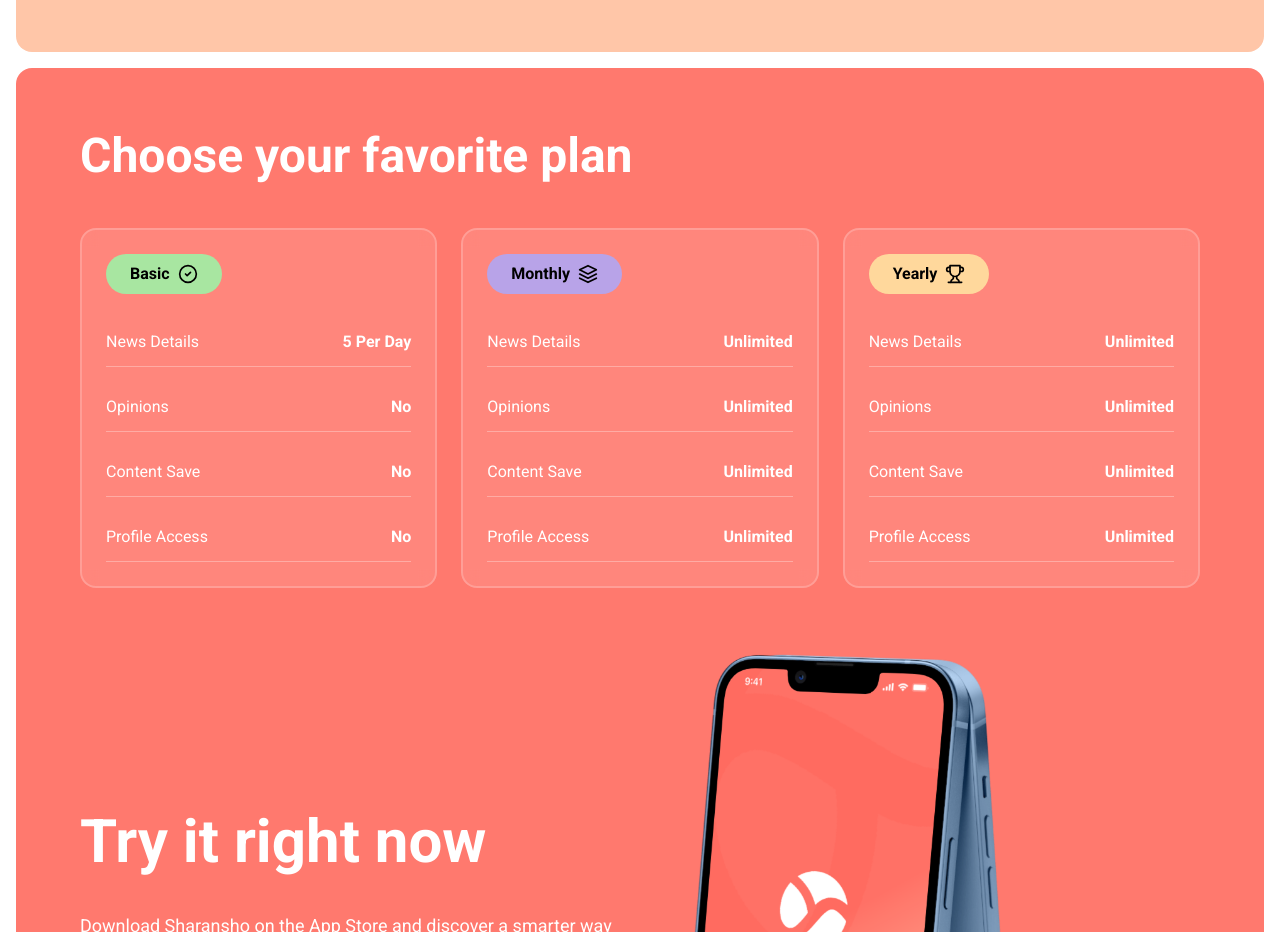
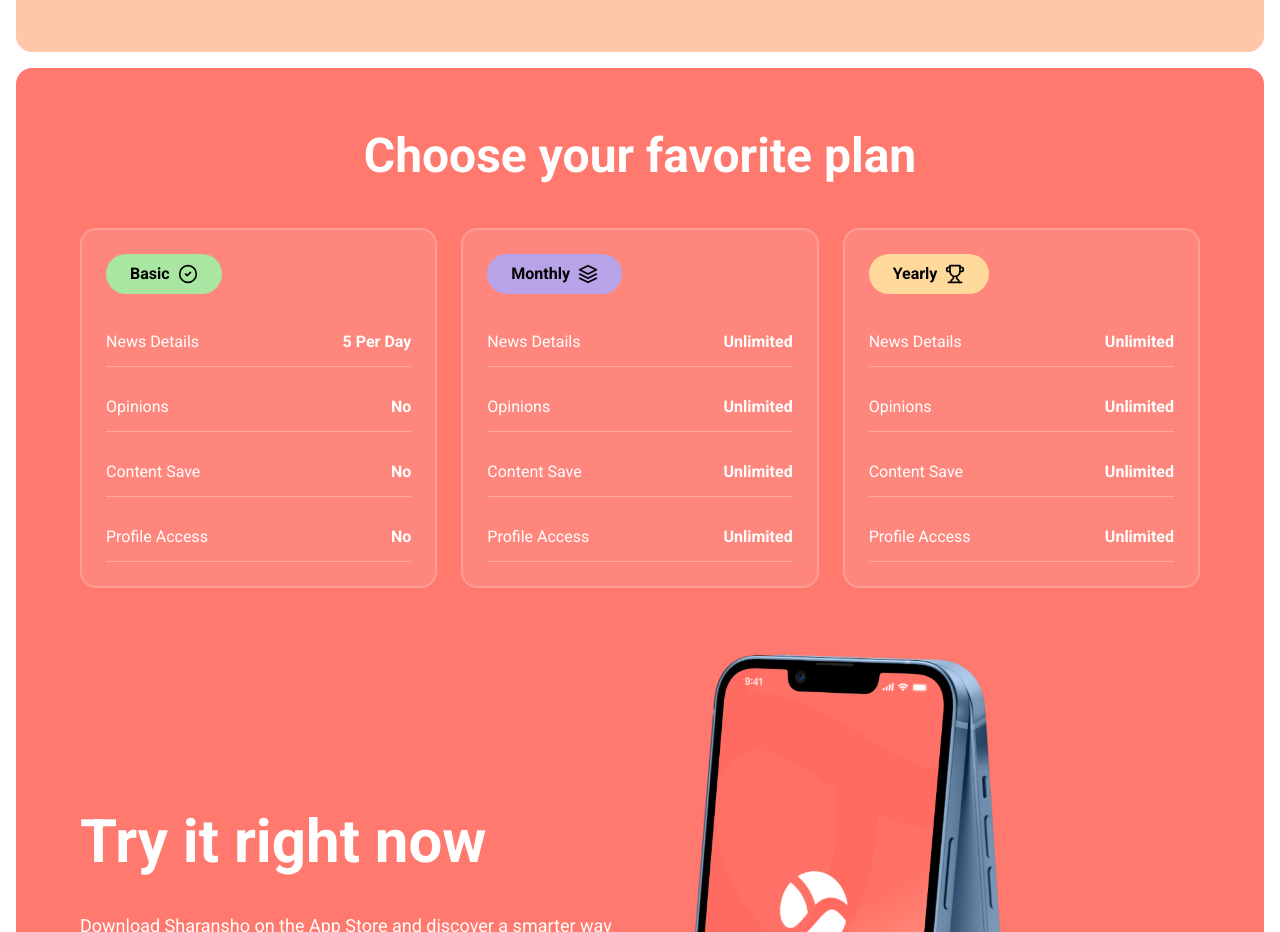
Before and after one commit to nabilAhmedN/sharansho-landing-page, a Next.js app: page / in a window 1280 px wide. Shown: the part 1920-2852 px from the top of the page. Built offline with nearby package versions, Linux system fonts and the light colour scheme.

Commit message:
text edit

```diff
--- a/app/page.tsx
+++ b/app/page.tsx
@@ -366,7 +366,7 @@
       <section className="bg-[#ff796e] text-white m-4 rounded-2xl overflow-hidden">
         <div className="p-8 md:p-16">
           {/* Pricing Header */}
-          <h2 className="text-3xl md:text-4xl lg:text-5xl font-bold mb-8 md:mb-12">
+          <h2 className="text-3xl md:text-4xl lg:text-5xl text-center font-bold mb-8 md:mb-12">
             Choose your favorite plan
           </h2>
 
```
